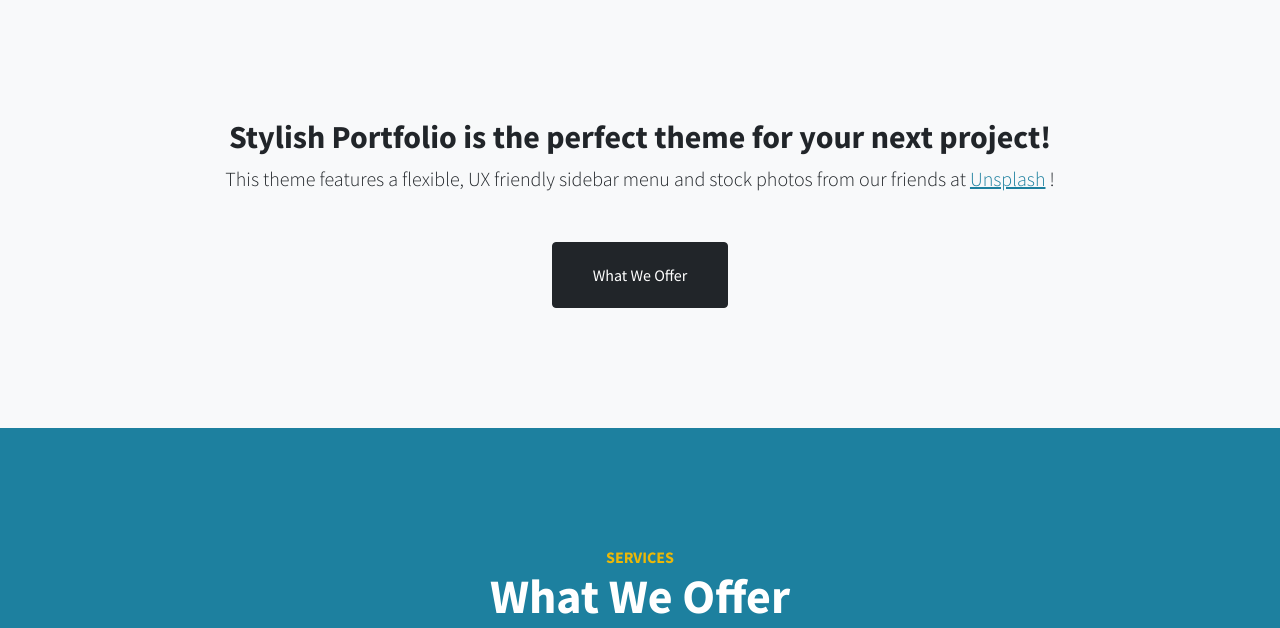
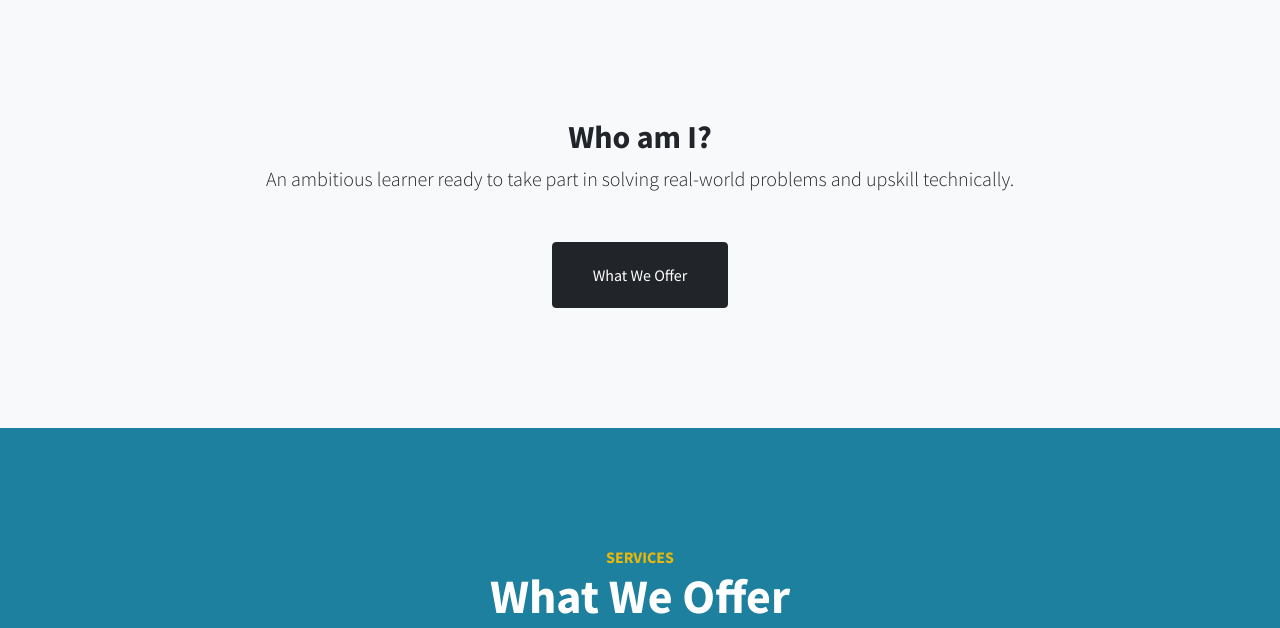
Before and after one commit to Adrian-Silver/Adrian-Silver.github.io, a plain HTML site: page index.html in a window 1280 px wide. Shown: the part 802-1430 px from the top of the page. Drawn offline with nearby package versions, Linux system fonts and the light colour scheme.

Commit message:
About Me

```diff
--- a/index.html
+++ b/index.html
@@ -39,7 +39,8 @@
             </div>
         </header>
         <!-- About-->
-        <section class="content-section bg-light" id="about">
+
+        <!-- <section class="content-section bg-light" id="about">
             <div class="container px-4 px-lg-5 text-center">
                 <div class="row gx-4 gx-lg-5 justify-content-center">
                     <div class="col-lg-10">
@@ -53,7 +54,23 @@
                     </div>
                 </div>
             </div>
+        </section> -->
+
+        <section class="content-section bg-light" id="about">
+            <div class="container px-4 px-lg-5 text-center">
+                <div class="row gx-4 gx-lg-5 justify-content-center">
+                    <div class="col-lg-10">
+                        <h2>Who am I?</h2>
+                        <p class="lead mb-5">
+                            An ambitious learner ready to take part in solving real-world problems and upskill technically.
+
+                        </p>
+                        <a class="btn btn-dark btn-xl" href="#services">What We Offer</a>
+                    </div>
+                </div>
+            </div>
         </section>
+
         <!-- Services-->
         <section class="content-section bg-primary text-white text-center" id="services">
             <div class="container px-4 px-lg-5">
```
